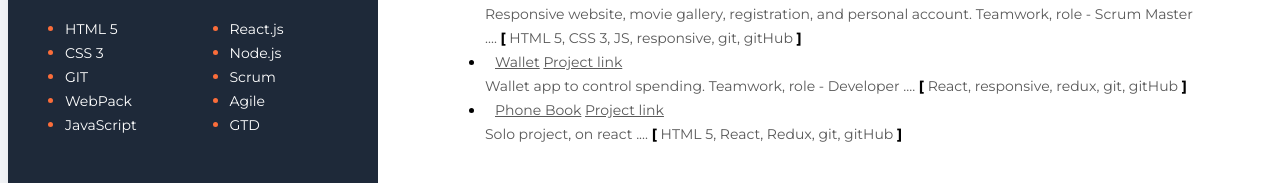
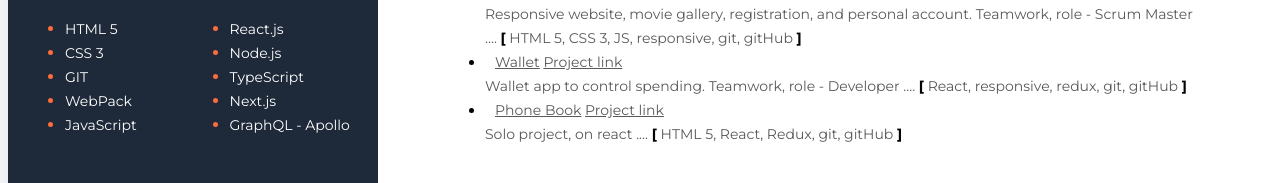
Before and after one commit to ArbakovMaxim/Resume, a plain HTML site: page index.html in a window 1280 px wide. Shown: the part 616-799 px from the top of the page. Drawn offline with Linux system fonts and the light colour scheme.

Commit message:
add Tech skills

```diff
--- a/index.html
+++ b/index.html
@@ -256,13 +256,13 @@
               <span class="Tech-skills-item-text">Node.js</span>
             </li>
             <li class="Tech-skills-item">
-              <span class="Tech-skills-item-text">Scrum</span>
+              <span class="Tech-skills-item-text">TypeScript</span>
             </li>
             <li class="Tech-skills-item">
-              <span class="Tech-skills-item-text">Agile</span>
+              <span class="Tech-skills-item-text">Next.js</span>
             </li>
             <li class="Tech-skills-item">
-              <span class="Tech-skills-item-text">GTD</span>
+              <span class="Tech-skills-item-text">GraphQL - Apollo</span>
             </li>
           </ul>
         </div>
```
